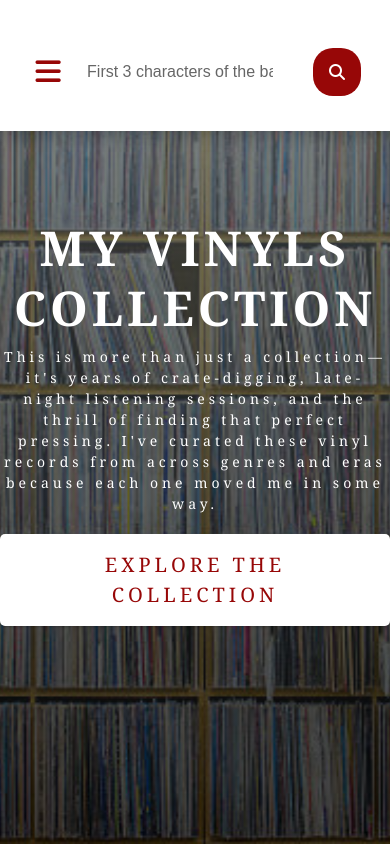
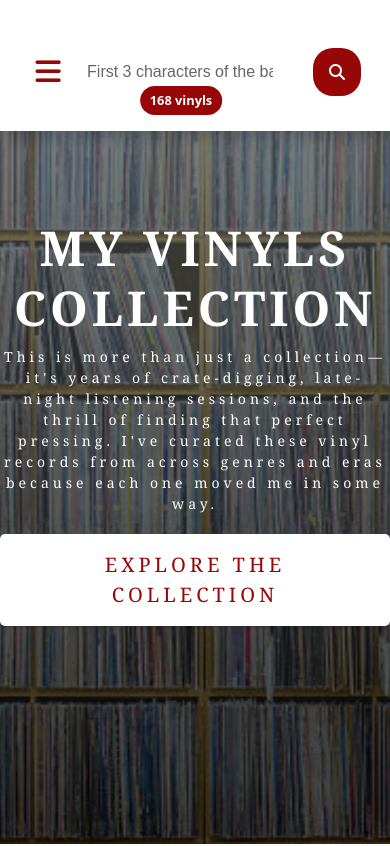
Before and after one commit to MetalRocks71/my-vinyl-collection, a React (Create React App) app: page / in a window 390 px wide. Shown: the top 846 px of the page. Built offline with nearby package versions, Linux system fonts and the light colour scheme.

Commit message:
css count vinyls

```diff
--- a/src/components/Navbar.js
+++ b/src/components/Navbar.js
@@ -100,9 +100,6 @@ const Navbar = ({ onSearch }) => {
 						<button type='button' className='nav-toggle' onClick={() => setShowLinks(!showLinks)}>
 							<i className='fas fa-bars'></i>
 						</button>
-						<span className='nav-collection-count' aria-live='polite'>
-							{totalVinyls} vinyls
-						</span>
 					</div>
 
 					{/* ── Navigation links ────────────────────────────────────────────
@@ -124,6 +121,9 @@ const Navbar = ({ onSearch }) => {
               The clear button only renders when searchQuery is not empty. */}
 					<div className='nav-search'>
 						<div className='search-container'>
+							<span className='nav-collection-count' aria-live='polite'>
+								{totalVinyls} vinyls
+							</span>
 							<input
 								ref={inputRef}
 								type='text'
--- a/src/index.css
+++ b/src/index.css
@@ -243,8 +243,8 @@ p {
 
 .nav-collection-count {
   position: absolute;
-  top: -45px;
-  left: 50%;
+  top: 30px;
+  left: 40%;
   transform: translateX(-50%);
   display: inline-flex;
   align-items: center;
@@ -256,13 +256,15 @@ p {
   font-weight: 600;
   white-space: nowrap;
   z-index: 1;
+  margin-top: 0.5rem;
 }
 
 @media (max-width: 768px) {
   .nav-collection-count {
-    top: -8px;
+    top: 30px;
     font-size: 0.8rem;
     padding: 0.3rem 0.6rem;
+    margin-top: 0.5rem;
   }
 }
 
```
